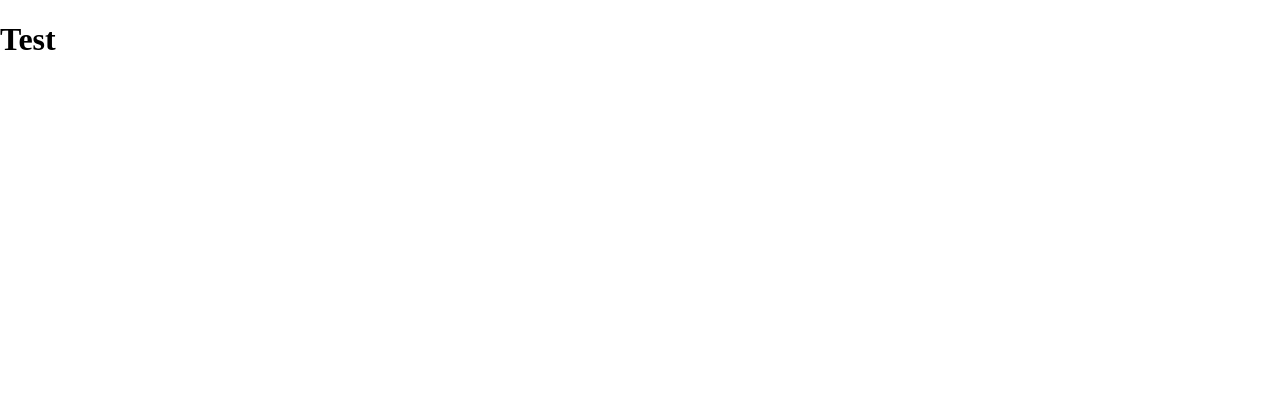
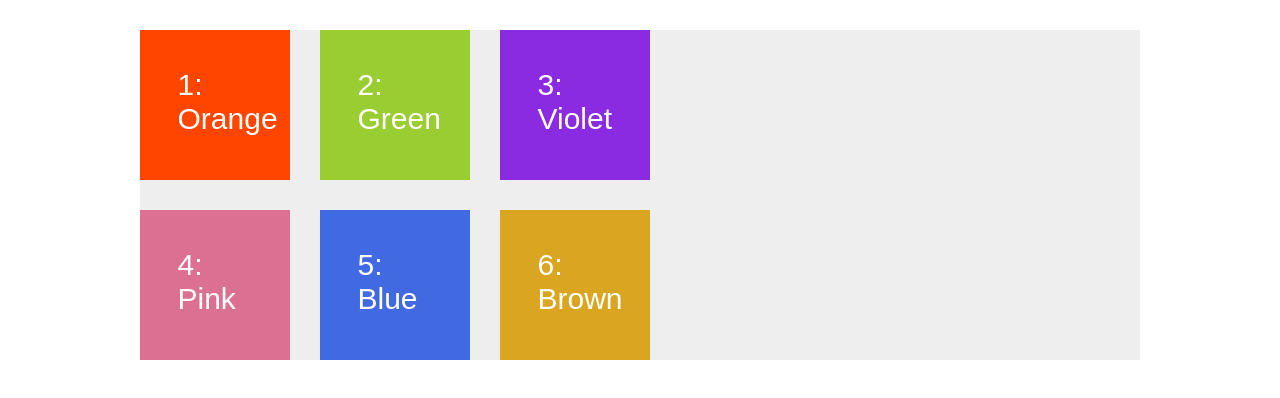
Before and after one commit to Celthros/CSS-Grid-Learning, a website built with Vite: page index.html in a window 1280 px wide. Built offline with nearby package versions, Linux system fonts and the light colour scheme.

Commit message:
Add CSS Grid layout with styled items for improved visual structure

```diff
--- a/index.html
+++ b/index.html
@@ -5,14 +5,22 @@
 	<meta name="viewport" content="width=device-width, initial-scale=1.0">
 	<!-- displays site properly based on user's device -->
 	<link rel="preload" href="dist/assets/style.min.css" as="style" onload="this.onload=null;this.rel='stylesheet'">
-	<link rel="preload" as="script" href="dist/main.min.js">
 	<noscript>
 		<link rel="stylesheet" href="dist/assets/style.min.css">
 	</noscript>
 	<title>CSS Grid</title>
 </head>
 <body>
-<h1>Test</h1>
-<script src="dist/main.min.js" defer></script>
+
+<div class="container">
+	<div class="item item--1">1: Orange</div>
+	<div class="item item--2">2: Green</div>
+	<div class="item item--3">3: Violet</div>
+	<div class="item item--4">4: Pink</div>
+	<div class="item item--5">5: Blue</div>
+	<div class="item item--6">6: Brown</div>
+</div>
+
+<!--<script type="module" src="src/js/main.js" defer></script>-->
 </body>
 </html>
--- a/src/css/base/_base.scss
+++ b/src/css/base/_base.scss
@@ -4,3 +4,53 @@
 body {
   font-size : var(--default-font);
   }
+
+
+.container {
+  background-color      : #eeeeee;
+  width                 : 62.5em;
+  margin                : 1.875em auto;
+
+  display               : grid;
+  grid-template-rows    : 150px 150px;
+  grid-template-columns : 150px 150px 150px;
+
+  //grid-row-gap          : 1.875em;
+  //grid-column-gap          : 1.875em;
+
+  grid-gap: 1.875em;
+
+  }
+
+.item {
+  padding     : 1.25em;
+  font-size   : 1.875rem;
+  font-family : sans-serif;
+  color       : #ffffff;
+
+  &--1 {
+
+	background-color : orangered;
+	}
+
+  &--2 {
+	background-color : yellowgreen;
+	}
+
+  &--3 {
+	background-color : blueviolet;
+	}
+
+  &--4 {
+	background-color : palevioletred;
+	}
+
+  &--5 {
+	background-color : royalblue;
+	}
+
+  &--6 {
+	background-color : goldenrod;
+	}
+
+  }
--- a/src/css/style.scss
+++ b/src/css/style.scss
@@ -1,3 +1,3 @@
-@forward "abstract/root";
-@forward "base/reset";
-@forward "base/base";
+@forward 'abstract/root';
+@forward 'base/reset';
+@forward 'base/base';
--- a/vite.config.js
+++ b/vite.config.js
@@ -2,7 +2,7 @@
 export default {
 	build: {
 		rollupOptions: {
-			input: 'src/js/main.js', // Your main entry file that imports all other JS files
+			input: 'src/js/main.js',
 			output: {
 				entryFileNames: 'main.min.js',
 				assetFileNames: 'assets/style.min.css'
```
Also changed, not shown: package.json (+8 -11 lines), dist/assets/style.min.css, 2 other files.
